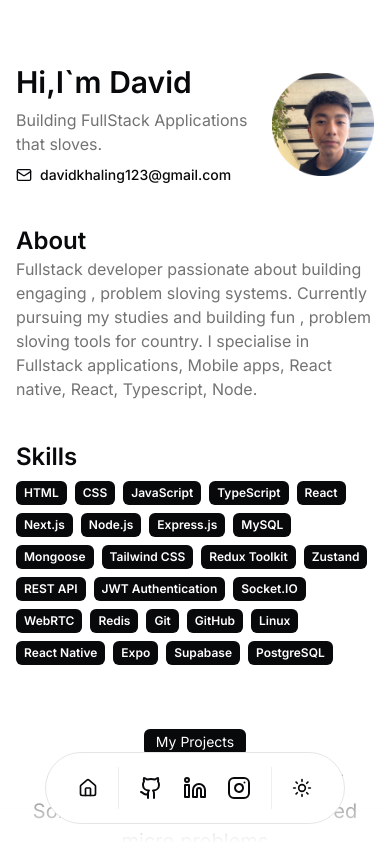
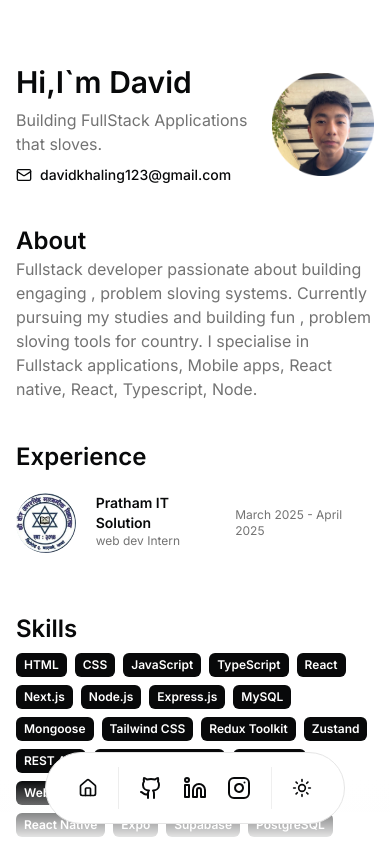
Before and after one commit to David-Rai/portfolio, a React (Vite) app: page / in a window 390 px wide. Shown: the top 842 px of the page. Built offline with nearby package versions, Linux system fonts and the light colour scheme.

Commit message:
Style:Finally responsive design

```diff
--- a/package.json
+++ b/package.json
@@ -25,6 +25,6 @@
     "eslint-plugin-react-hooks": "^7.0.1",
     "eslint-plugin-react-refresh": "^0.5.2",
     "globals": "^17.4.0",
-    "vite": "^8.0.0"
+    "vite": "^7.0.0"
   }
 }
--- /dev/null
+++ b/src/components/Experience.jsx
@@ -0,0 +1,36 @@
+import React from "react";
+import SchoolLogo from "../assets/schoollogo.jpg";
+
+const Experience= () => {
+  return (
+    <section className="w-full flex flex-col pb-15">
+      <h1 className="pb-5">Experience</h1>
+
+      {/* College */}
+      <div className="flex items-center justify-between gap-2 h-full">
+        <div className="flex gap-5">
+          {/* logo */}
+          <div className="h-15 w-15  rounded-full overflow-hidden">
+            <img
+              src={SchoolLogo}
+              alt="logo"
+              className="h-full w-full object-contain"
+            />
+          </div>
+          <div>
+            <h1 className="text-sm md:text-[20px]">
+              Pratham IT Solution
+            </h1>
+            <p className="text-xs  md:text-[16px]">web dev Intern</p>
+          </div>
+        </div>
+
+        <div className="text-xs  md:text-[16px]  h-full">
+          <p>March 2025 - April 2025</p>
+        </div>
+      </div>
+    </section>
+  );
+};
+
+export default Experience;
--- a/src/components/TopHeading.jsx
+++ b/src/components/TopHeading.jsx
@@ -7,7 +7,7 @@ const TopHeading = () => {
     <div className="w-full pt-16 md:pt-25 flex items-center justify-between pb-10">
       <div className="left w-full">
         <h1 className=" text-3xl md:text-6xl font-semibold">Hi,I`m David</h1>
-        <h2 className="md:text-xl text-md text-text-secondary py-2 text-left">
+      <h2 className="md:text-xl text-md text-text-secondary py-2 text-left">
           Building FullStack Applications that sloves.
         </h2>
         <h3 className="text-[14px] hover:underline cursor-pointer text-text font-medium flex items-center justify-start gap-2">
--- a/src/pages/Home.jsx
+++ b/src/pages/Home.jsx
@@ -1,4 +1,5 @@
 import React from "react";
+import Experience from "../components/Experience";
 import Education from "../components/Education";
 import Hackathons from "../components/Hackathons";
 import TopHeading from "../components/TopHeading";
@@ -15,6 +16,9 @@ const Home = () => {
 
       {/* About section */}
       <About></About>
+
+      {/* Experience */}
+      <Experience />
 
       {/* Skills section */}
       <Skills></Skills>
```
Also changed, not shown: 1 other file (tests, documents, lock files or other folders).
